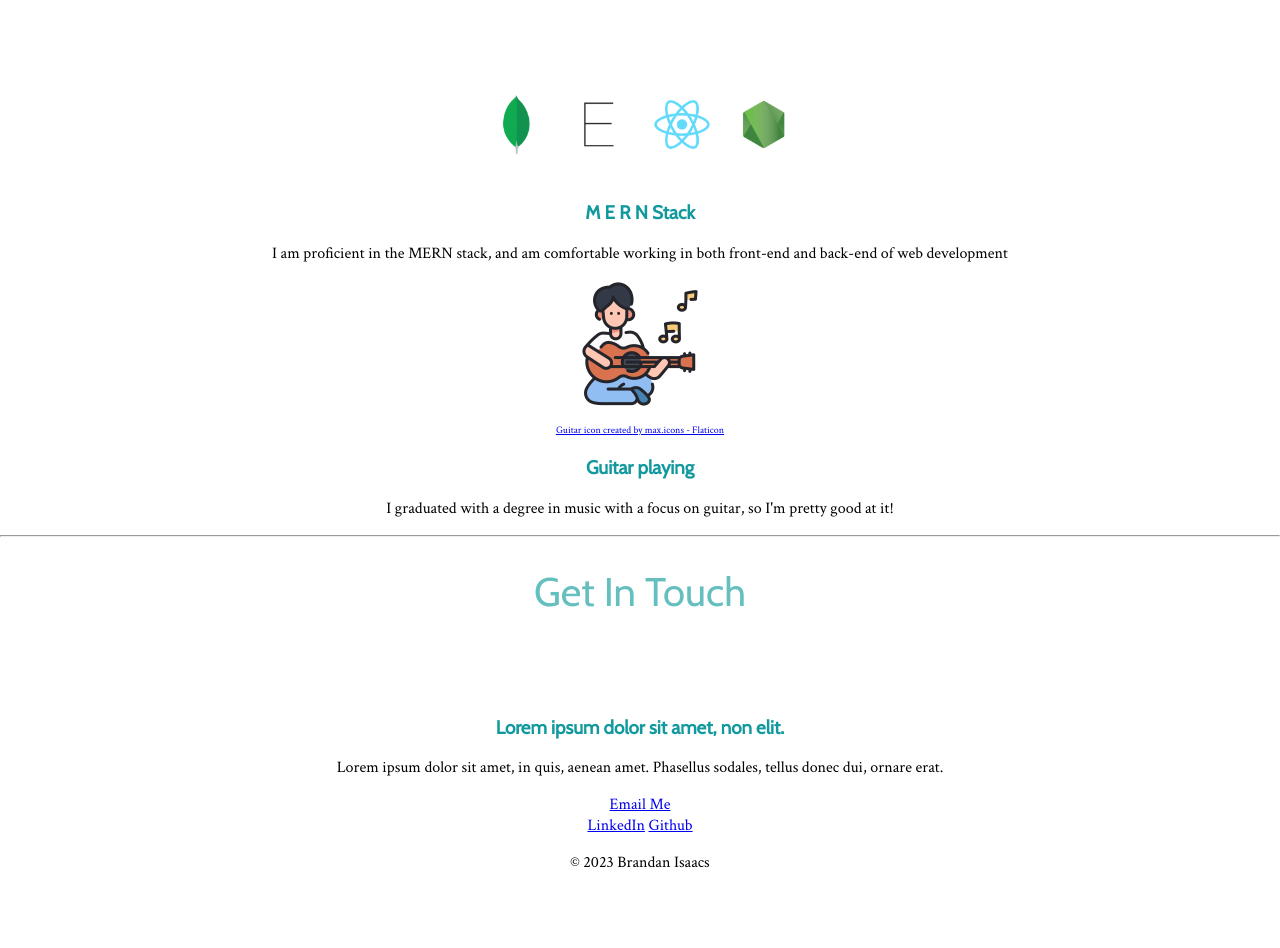
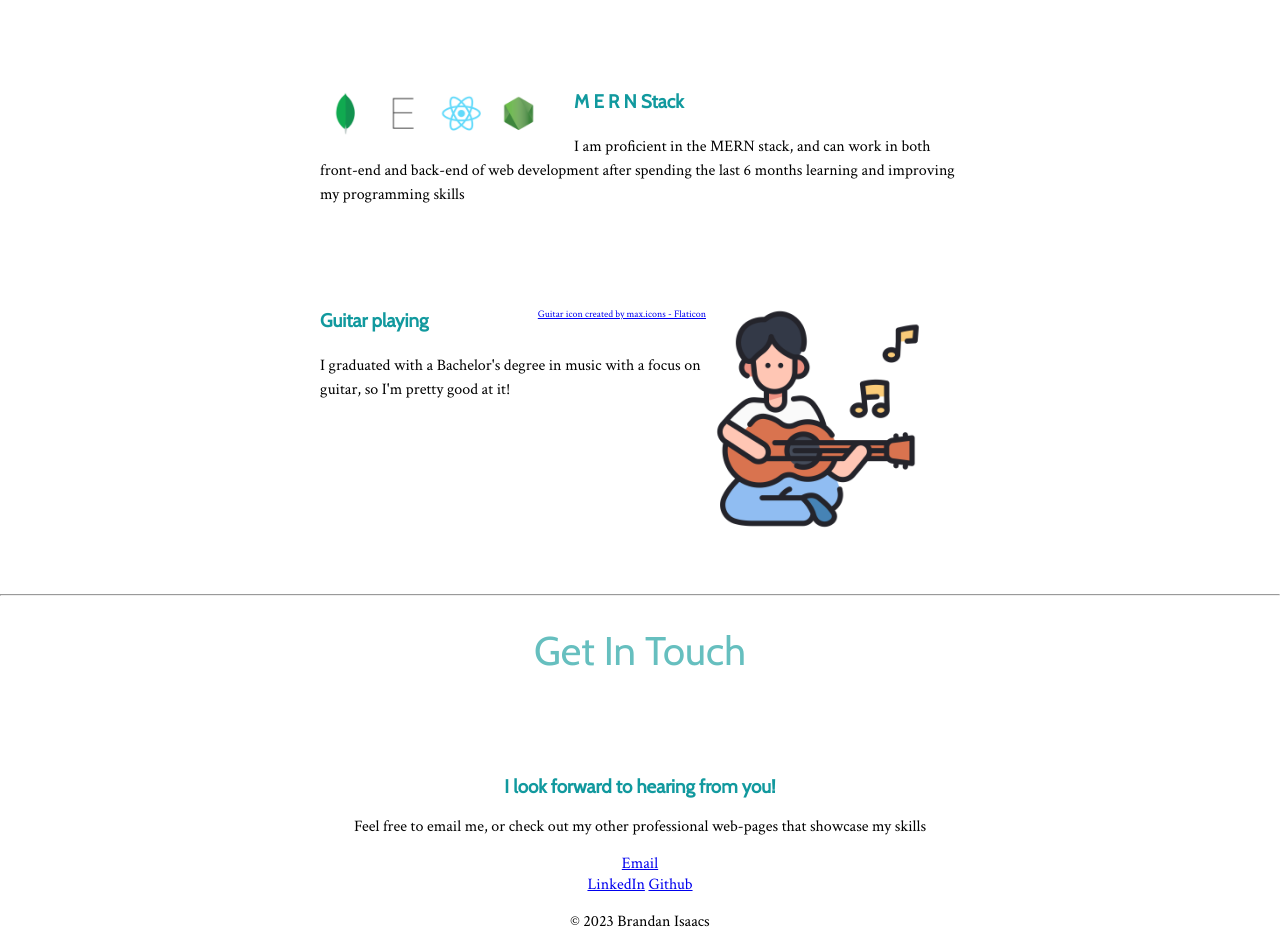
Before and after one commit to brand421/Bootcamp-Class, a plain HTML site: page Udemy Classes/CSS - My Site/index.html in a window 1280 px wide. Shown: the part 1440-2388 px from the top of the page. Before the commit the page ends 2329 px from the top, so only its background shows below. Drawn offline with nearby package versions, Linux system fonts and the light colour scheme.

Commit message:
made adjustments to CSS

```diff
--- a/Udemy Classes/CSS - My Site/css/style.css
+++ b/Udemy Classes/CSS - My Site/css/style.css
@@ -30,16 +30,23 @@ h3 {
 }
 
 .mern-stack {
-    width: 25%
+    width: 35%;
+    float: left;
+    margin-right: 30px;
 }
 
 .guitar-player {
-    width: 10%;
+    width: 35%;
+    float: right;
+    margin-right: 30px;
+    margin-bottom: 0px;
 }
 
 .attribute {
     font-size: 10px;
     text-decoration: none;
+    margin-top: 0;
+    float: right;
 }
 
 .top {
@@ -54,6 +61,21 @@ h3 {
     top: 50px;
 }
 
+.skills {
+    margin-bottom: 15%;
+}
+
+.skill-row {
+    margin: 100px auto 100px auto;
+    width: 50%;
+    text-align: left;
+    line-height: 1.5;
+}
+
+.code-skill-description {
+
+}
+
 .pro {
     text-decoration: underline;
 }
@@ -63,10 +85,3 @@ h3 {
     left: 300px;
     bottom: 300px;
 }
-
-.middle {
-}
-
-.bottom {
-
-}
--- a/Udemy Classes/CSS - My Site/index.html
+++ b/Udemy Classes/CSS - My Site/index.html
@@ -29,23 +29,23 @@
         <div class="skills">
           <h2>My Skills</h2>
           <div class="skill-row">
-            <img class="mern-stack" src="./images/mern-stack-1024x284.png" alt="">
+            <img class="mern-stack" src="./images/mern-stack-1024x284.png" alt="image of icons for MERN stack">
             <h3>M E R N Stack</h3>
-            <p>I am proficient in the MERN stack, and am comfortable working in both front-end and back-end of web development</p>
+            <p class="code-skill-description">I am proficient in the MERN stack, and can work in both front-end and back-end of web development after spending the last 6 months learning and improving my programming skills</p>
           </div>
           <div class="skill-row">
             <img class="guitar-player" src="./images/guitar-playing.png" alt="drawing of person playing guitar">
             <p class="attribute"><a href="https://www.flaticon.com/free-icons/guitar" title="guitar icons">Guitar icon created by max.icons - Flaticon</a></p>
             <h3>Guitar playing</h3>
-            <p>I graduated with a degree in music with a focus on guitar, so I'm pretty good at it!</p>
+            <p>I graduated with a Bachelor's degree in music with a focus on guitar, so I'm pretty good at it!</p>
           </div>
         </div>
         <hr>
         <div class="contact-me">
           <h2>Get In Touch</h2>
-          <h3>Lorem ipsum dolor sit amet, non elit.</h3>
-          <p>Lorem ipsum dolor sit amet, in quis, aenean amet. Phasellus sodales, tellus donec dui, ornare erat.</p>
-          <a class="btn" href="mailto:brandan.isaacs@gmail.com">Email Me</a>
+          <h3>I look forward to hearing from you!</h3>
+          <p>Feel free to email me, or check out my other professional web-pages that showcase my skills</p>
+          <a class="btn" href="mailto:brandan.isaacs@gmail.com">Email</a>
         </div>
       </div>
       <div class="bottom-container">
```
